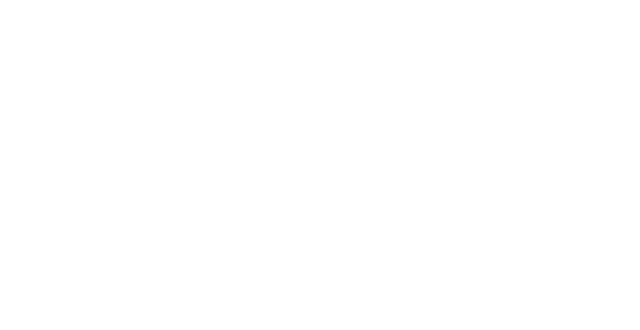
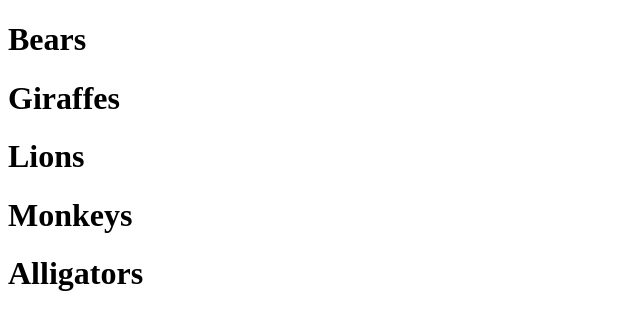
Before and after one commit to ravenkmusic/zoo-problem, a plain HTML site: page index.html in a window 1280 px wide. Shown: the whole page, without its empty margins (0-640 px from the left). Drawn offline with Linux system fonts and the light colour scheme.

Commit message:
added headings

```diff
--- a/index.html
+++ b/index.html
@@ -7,6 +7,10 @@
     <title>Zoo Problem</title>
 </head>
 <body>
-
+    <h1>Bears</h1>
+    <h1>Giraffes</h1>
+    <h1>Lions</h1>
+    <h1>Monkeys</h1>
+    <h1>Alligators</h1>
 </body>
 </html>
```
